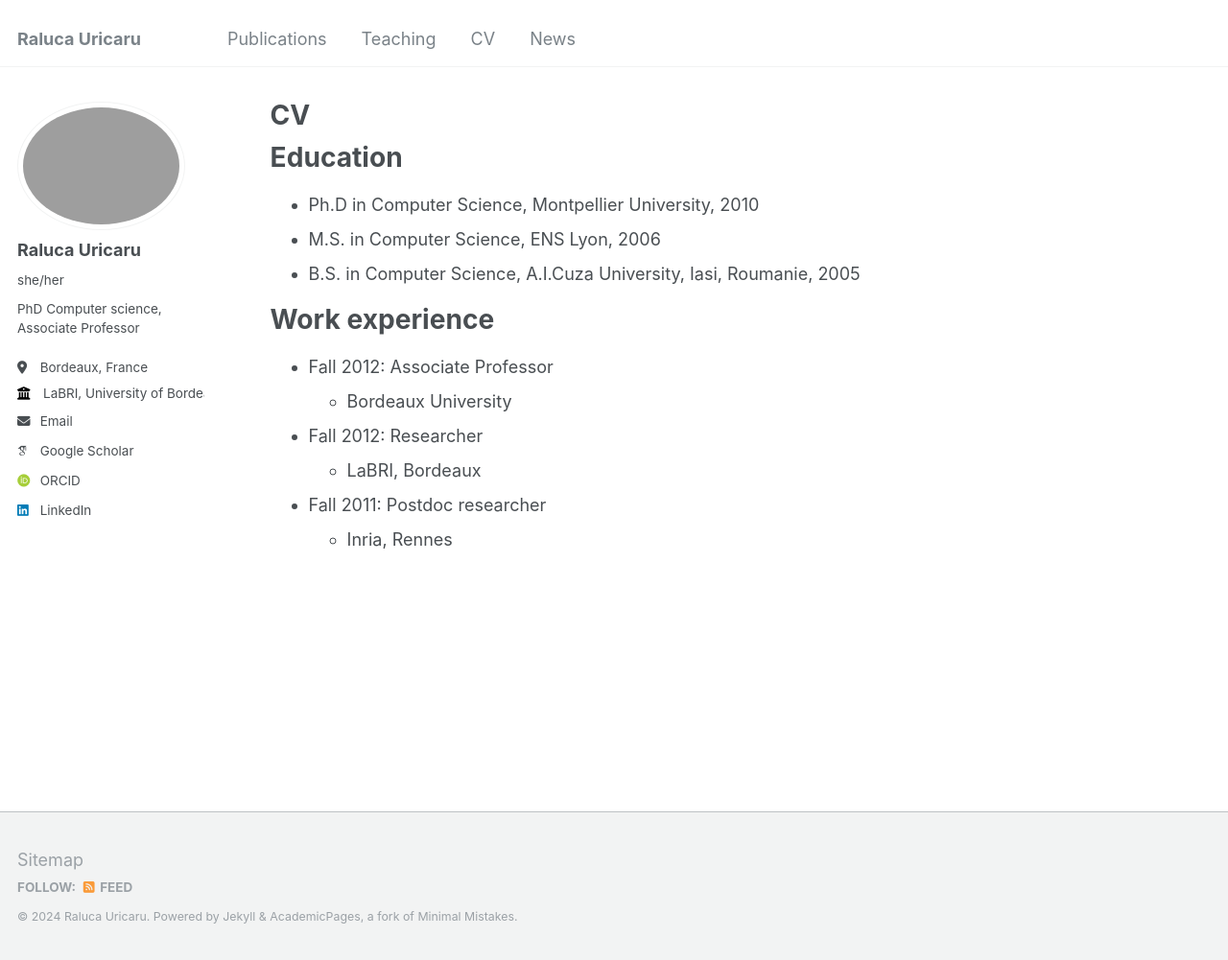
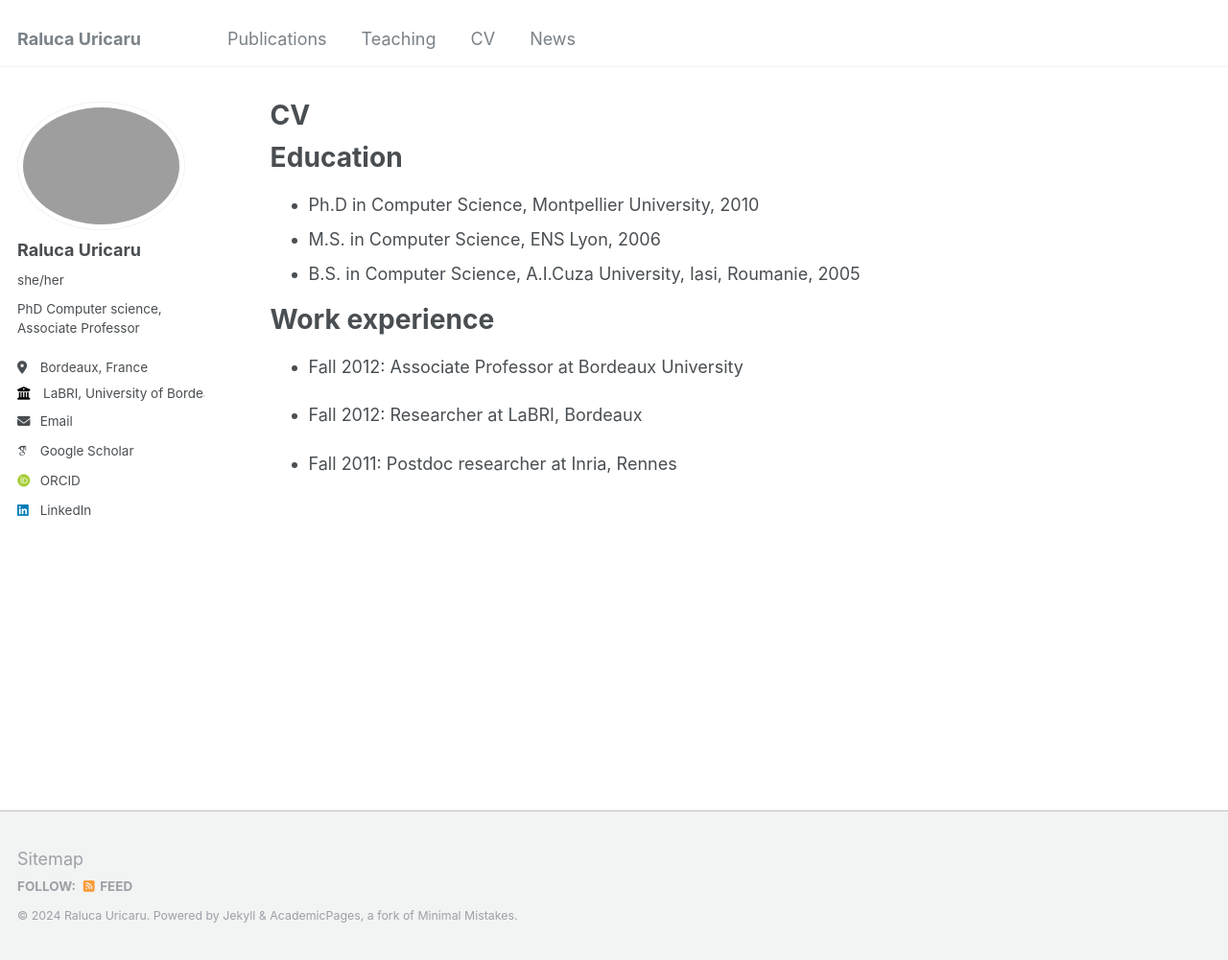
Before and after one commit to ruricaru/ruricaru.github.io, a Jekyll site: the page built from _pages/cv.md, in a window 1280 px wide and 1001 px high. Shown: the whole window at 96% size. Built offline with Jekyll 4.4.1, drawn with Linux system fonts in a browser that asks for light colours; some web fonts are replaced.

Commit message:
Update cv.md

```diff
--- a/_pages/cv.md
+++ b/_pages/cv.md
@@ -17,11 +17,8 @@ Education
 
 Work experience
 ======
-* Fall 2012: Associate Professor
-  * Bordeaux University
+* Fall 2012: Associate Professor at Bordeaux University
 
-* Fall 2012: Researcher
-  * LaBRI, Bordeaux
+* Fall 2012: Researcher at LaBRI, Bordeaux
 
-* Fall 2011: Postdoc researcher
-  * Inria, Rennes
+* Fall 2011: Postdoc researcher at Inria, Rennes
```
